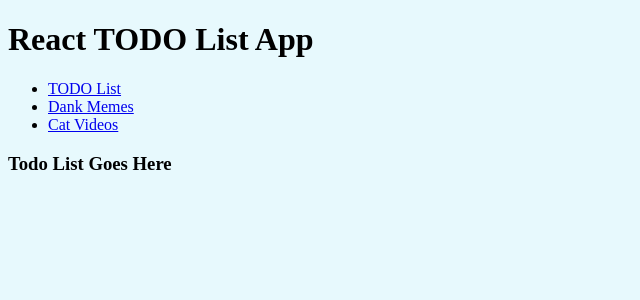
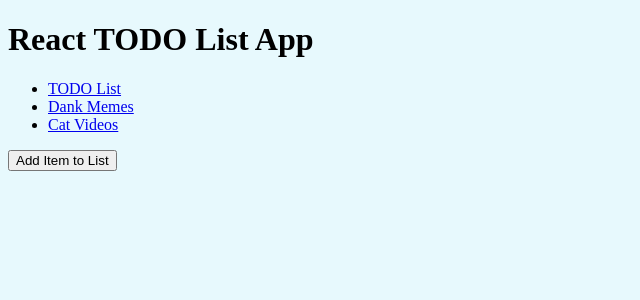
Before and after one commit to topherPedersen/ReactTODO, a React (Create React App) app: page / in a window 1280 px wide. Shown: the top 300 px of the page, without its empty margins (0-640 px from the left). Built offline with nearby package versions, Linux system fonts and the light colour scheme.

Commit message:
react-router now functionally integrated with working todo-app

```diff
--- a/src/Todo.js
+++ b/src/Todo.js
@@ -81,7 +81,15 @@ class Todo extends React.Component {
             </Route>
 
             <Route path="/">
-              <Home />
+              <div>
+                <ol>
+                  <List
+                    items={this.state.items}
+                    removeItemFromList={ (itemToBeRemoved) => this.removeItemFromList(itemToBeRemoved) }
+                  />
+                </ol>
+                <button onClick={ () => this.addItemToList() }>Add Item to List</button>
+              </div>
             </Route>
 
           </Switch>
```
